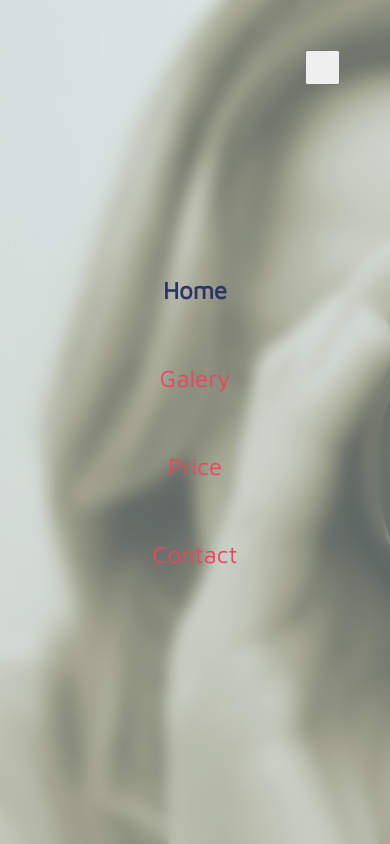
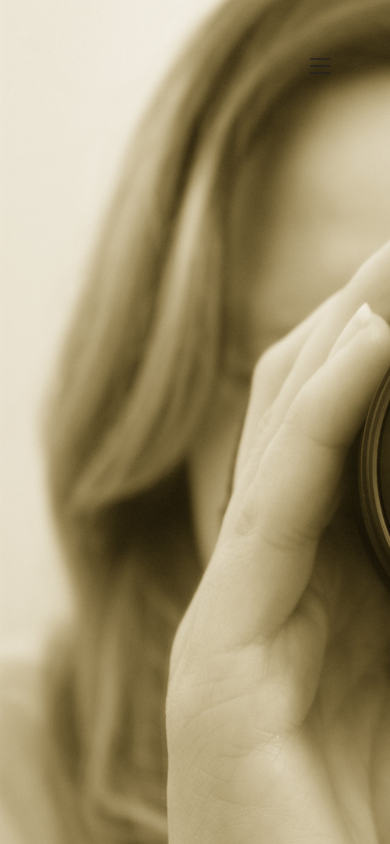
Before and after one commit to bleddyna/entrainement_ECF, a React (Create React App) app: page / in a window 390 px wide. Built offline with nearby package versions, Linux system fonts and the light colour scheme.

Commit message:
5eme journée

```diff
--- a/src/App.css
+++ b/src/App.css
@@ -61,12 +61,12 @@ a {
     margin: 0 30px;
 }
 
-.navbar .nav-links ul li.active a {
-    color: var(--dark-blue);
+.active {
+    color: var(--dark-blue) !important;
     font-weight: 800;
 }
 
-.navbar .hamburger-menu {
+.navbar .menu-hamburger {
     display: none;
     position: absolute;
     top: 50px;
@@ -75,16 +75,16 @@ a {
     width: 35px;
 }
 
-@media screen and (max-width:900px) {
+@media screen and (max-width:425px) {
     .navbar {
         padding: 0;
     }
 
-    .navbar .hamburger-menu {
+    .navbar .menu-hamburger {
         display: block;
+        background: url(../annexe/images/bouton-menu.png);
+        border: none;
     }
-
-
 
     .nav-links {
         position: absolute;
@@ -97,11 +97,12 @@ a {
         display: flex;
         justify-content: center;
         align-items: center;
+        margin-left: -100%;
         transition: all 0.9s ease;
     }
 
     .mobile-menu {
-        margin-bottom: -100%;
+        margin-left: 0;
     }
 
     .nav-links ul {
--- a/src/Components/Header.js
+++ b/src/Components/Header.js
@@ -1,32 +1,31 @@
-import React from 'react'
-    ;
+import React from 'react';
 
 export const Header = () => {
-    const navLink = document.querySelector('.nav-links');
+    const navLinks = document.querySelector(".nav-links")
 
     const handleClick = () => {
-        navLink.classList.toggle('mobile-menu')
-    }
+        navLinks.classList.toggle('mobile-menu')
 
+    };
     return (
         <nav className="navbar">
             <div className="nav-links">
                 <ul>
-                    <li className='active'>
-                        <a href="/">Home</a>
+                    <li >
+                        <a href="/" className={'active'}>Home</a>
                     </li>
                     <li>
-                        <a href="/Galerie">Galery</a>
+                        <a href="/Galerie" >Galery</a>
                     </li>
                     <li>
-                        <a href="/Tarifs_et_Prestations">Price</a>
+                        <a href="/Tarifs_et_Prestations" >Price</a>
                     </li>
                     <li>
-                        <a href="/Contact">Contact</a>
+                        <a href="/Contact" >Contact</a>
                     </li>
                 </ul>
             </div>
-            <button onClick={handleClick} className='hamburger-menu'><span></span></button>
+            <button onClick={handleClick} className='menu-hamburger'></button>
         </nav>
     )
 }
```
Also changed, not shown: 1 other file (tests, documents, lock files or other folders).
